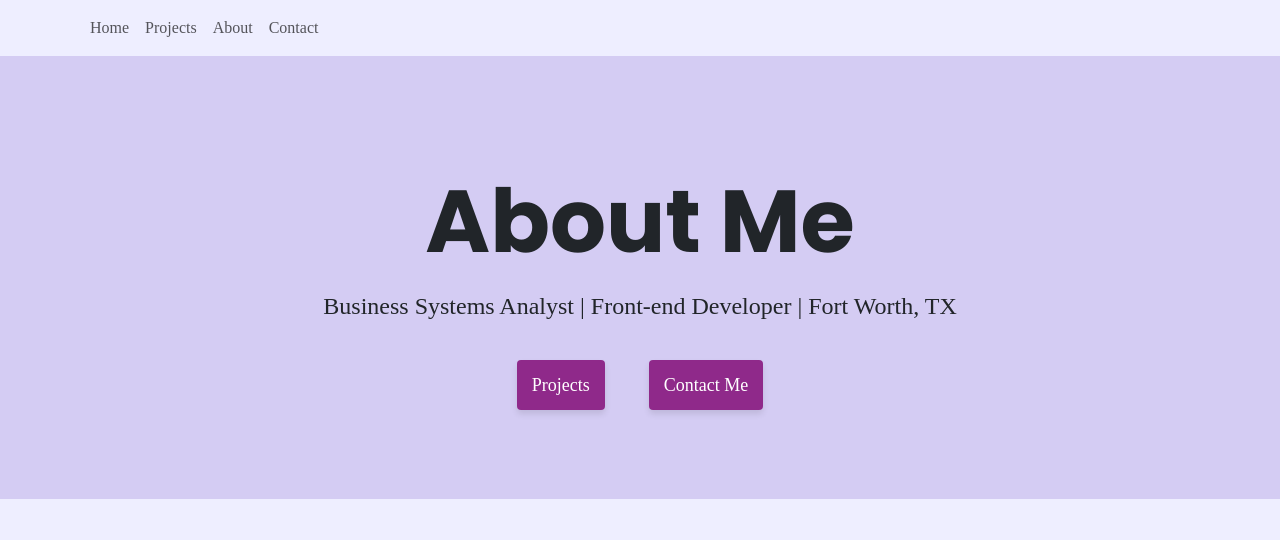
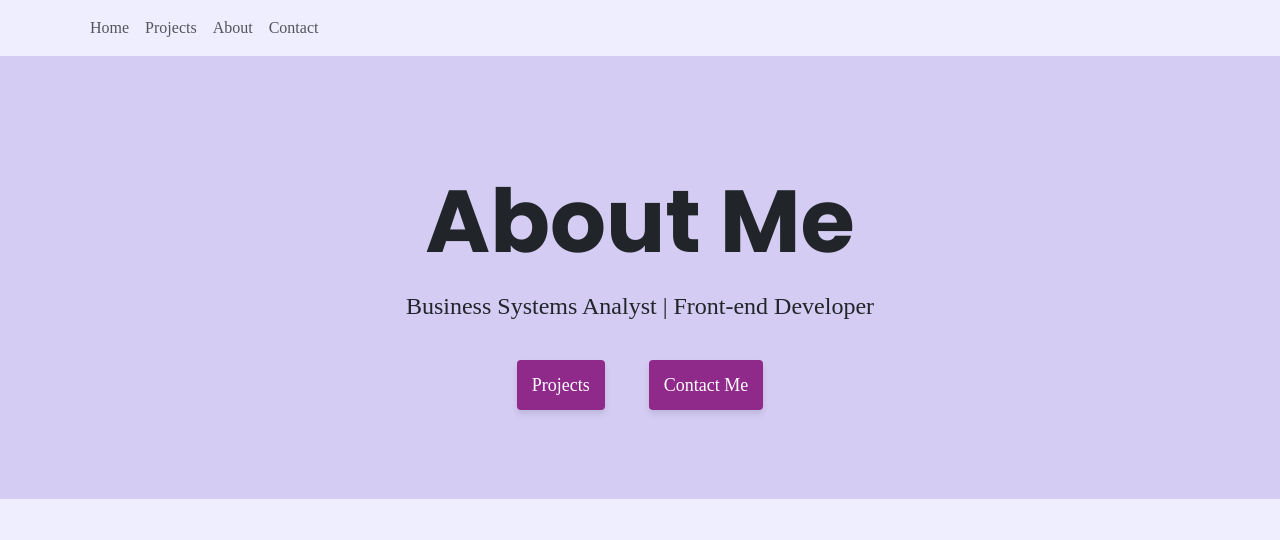
Before and after one commit to liflatt/portfolio-project, a plain HTML site: page about.html in a window 1280 px wide. Shown: the top 540 px of the page. Drawn offline with nearby package versions, Linux system fonts and the light colour scheme; a web font is replaced by a local one.

Commit message:
Changed header

```diff
--- a/about.html
+++ b/about.html
@@ -77,7 +77,7 @@
       <div class="hero text-center justify-content-center">
         <h1 class="text-center">About Me</h1>
         <h4 class="text-center">
-          Business Systems Analyst | Front-end Developer | Fort Worth, TX
+          Business Systems Analyst | Front-end Developer
         </h4>
         <div
           class="navigation-links mt-5 d-none d-md-block text-center justify-content-between"
```
Also changed, not shown: 1 other file.
